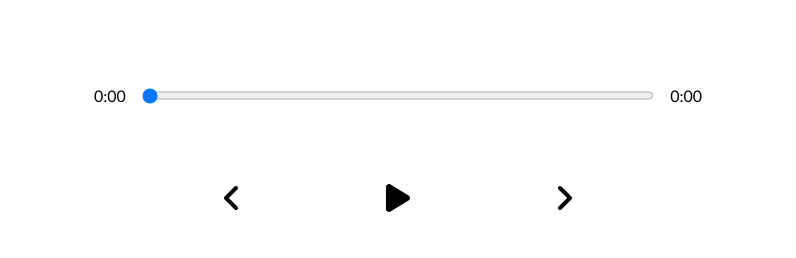
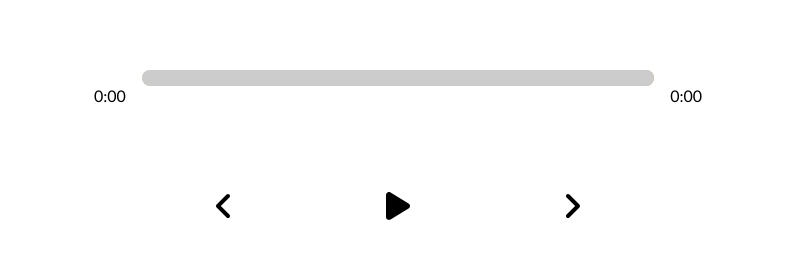
Before and after one commit to harshendu341/podcast-player, a React (Create React App) app: page / in a window 1280 px wide. Shown: the part 490-748 px from the top of the page, without its empty margins (242-1038 px from the left). Built offline with nearby package versions, Linux system fonts and the light colour scheme.

Commit message:
Slider Gradient with color matching to album cover

```diff
--- a/src/App.js
+++ b/src/App.js
@@ -18,6 +18,7 @@ function App() {
   const [podcastInfo,setPodcastInfo] = useState({
     currentTime: 0,
     duration: 0,
+    animationPercentage: 0,
   });
 
   const [libraryStatus, setLibraryStatus] = useState(false);
@@ -25,7 +26,12 @@ function App() {
   const timeUpdateHandler = (e) => {
     const current=e.target.currentTime;
     const duration=e.target.duration;
-    setPodcastInfo({...podcastInfo, currentTime: current, duration})
+    //Calculate Percentage
+    const roundedCurrent = Math.round(current);
+    const roundedDuration = Math.round(duration);
+    const animation = Math.round(100*(roundedCurrent/roundedDuration));
+
+    setPodcastInfo({...podcastInfo, currentTime: current, duration, animationPercentage: animation,})
   };
 
   return (
--- a/src/components/player.js
+++ b/src/components/player.js
@@ -62,17 +62,28 @@ const Player = ({ audioRef, currentPodcast, isPlaying, setIsPlaying, setPodcastI
         playAudio(isPlaying, audioRef);
     };
 
+    //Add styles
+    const trackAnim = {
+        transform: `translateX(${podcastInfo.animationPercentage}%)`
+    }
+
     return(
         <div className="player">
             <div className="time-control">
                 <p>{getTime(podcastInfo.currentTime)}</p>
+                <div style={{background: `linear-gradient(to right, ${currentPodcast.color[0]},${currentPodcast.color[1]})`}} className="track">
                     <input
-                        min={0}
-                        max={podcastInfo.duration || 0}
-                        onChange={dragHandler}
-                        value={podcastInfo.currentTime}
-                        type="range"
+                            min={0}
+                            max={podcastInfo.duration || 0}
+                            onChange={dragHandler}
+                            value={podcastInfo.currentTime}
+                            type="range"
                     />
+                    <div style={trackAnim} className="animate-track">
+
+                    </div>
+                </div>
+
                 <p>{podcastInfo.duration ? getTime(podcastInfo.duration) : "0:00"}</p>
             </div>
             <div className="play-control">
--- a/src/styles/_player.scss
+++ b/src/styles/_player.scss
@@ -10,7 +10,9 @@
     display: flex;
     input{
         width: 100%;
-        padding: 0rem 0rem;
+        -webkit-appearance: none;
+        background: transparent;
+        cursor: pointer;
     }
 
     p{
@@ -22,9 +24,39 @@
     display: flex;
     justify-content: space-between;
     align-items: center;
-    padding: 1rem;
+    padding: 0.5rem;
     width: 30%;
     svg{
         cursor: pointer;
     }
 }
+
+input[type="range"]:focus{
+    outline: none;
+}
+
+input[type="range"]::-webkit-slider-thumb {
+    -webkit-appearance: none;
+    height: 16px;
+    width: 16px;
+}
+
+.track {
+    background: lightblue;
+    width: 100%;
+    height: 1rem;
+    position: relative;
+    overflow: hidden;
+    border-radius: 1rem;
+}
+
+.animate-track {
+    background: rgb(204, 204, 204);
+    width: 100%;
+    height: 100%;
+    position: absolute;
+    top: 0;
+    left: 0;
+    transform: translateX(0%);
+    pointer-events: none;
+}
```
